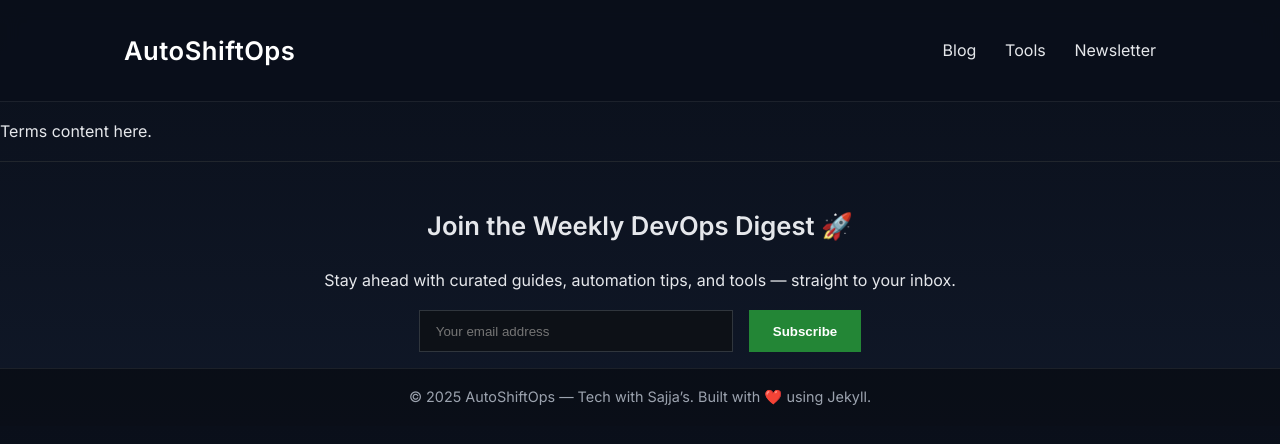
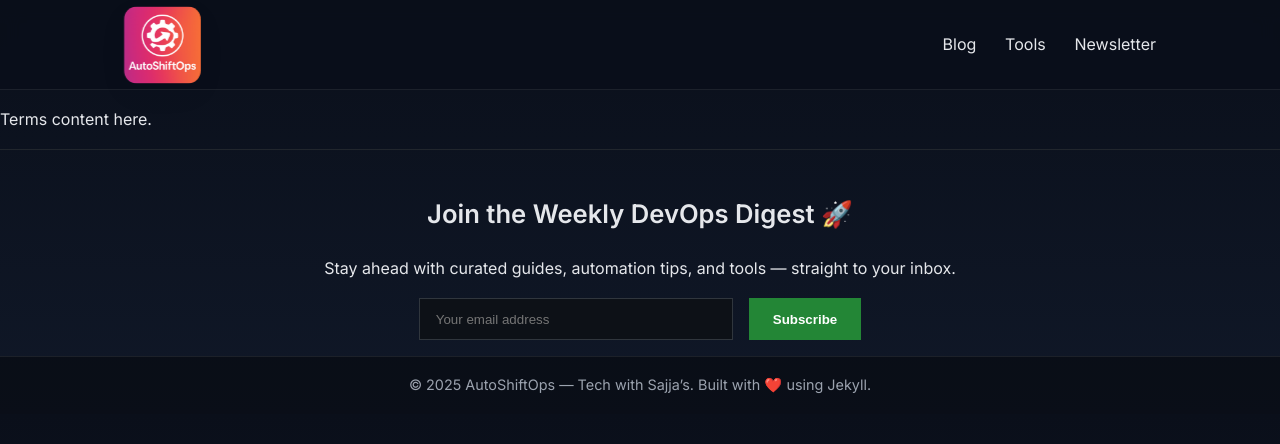
Before and after one commit to AutoShiftOps/autoshiftops.github.io, a Jekyll site: the page built from terms.md, in a window 1280 px wide. Shown: the top 444 px of the page. Built offline with Jekyll 4.4.1, drawn with Linux system fonts in a browser that asks for light colours.

Commit message:
final touch

```diff
--- a/_includes/header.html
+++ b/_includes/header.html
@@ -1,10 +1,17 @@
 <header class="site-header">
   <div class="container">
+    <!-- <div class="logo">
+      <a href="{{ '/' | relative_url }}">AutoShiftOps</a>
+    </div> -->
     <div class="logo">
-      <a href="{{ '/' | relative_url }}">AutoShiftOps</a>
+      <a href="{{ '/' | relative_url }}">
+        <img src="{{ '/assets/images/logo.png' | relative_url }}"
+            srcset="{{ '/assets/images/logo@2x.png' | relative_url }} 2x"
+            alt="AutoshiftOps" class="site-logo">
+      </a>
     </div>
     <nav class="site-nav">
-      <a href="{{ '/' | relative_url }}">Blog</a>
+      <a href="{{ '/blog' | relative_url }}">Blog</a>
       <a href="{{ '/tools' | relative_url }}">Tools</a>
       <a href="{{ '/newsletter' | relative_url }}">Newsletter</a>
     </nav>
--- a/assets/css/custom.css
+++ b/assets/css/custom.css
@@ -157,6 +157,8 @@
   display: flex;
   justify-content: space-between;
   align-items: center;
+  height: 70px;               /* fixed container height you want to keep */
+  overflow: visible;          /* allow logo to overflow if scaled */
 }
 
 .logo a {
@@ -165,6 +167,9 @@
   color: #ffffff;
   text-decoration: none;
   letter-spacing: 0.5px;
+  display: inline-block;
+  height: 48px;
+  line-height: 1;
 }
 
 .site-nav {
@@ -512,3 +517,58 @@
     bottom: 15px;
   }
 }
+
+/* Minimal: keep only the Latest Articles <h3> behavior; do not change card colors/layout */
+.post-list > h3,
+.post-list.container > h3 {
+  display: block !important;
+  width: 100% !important;
+  margin: 0 0 1rem !important;
+  font-size: 1.6rem;
+  line-height: 0.2;
+  text-align: left;
+  font-weight: 500;
+  color: var(--heading-color, inherit); /* preserves theme color if available */
+  /* span across grid parents or flex rows without altering layout */
+  grid-column: 1 / -1 !important;
+  flex-basis: 100% !important;
+  order: -1 !important;
+  background: transparent !important;
+}
+
+/* Logo: rounded corners with subtle shadow to blend into page */
+.site-header .site-logo {
+  display: block;
+  height: 70px;
+  width: auto;
+  object-fit: contain;
+  border-radius: 8px;               /* rounded corners */
+  background: transparent;
+  box-shadow: 0 6px 18px rgba(0,0,0,0.06); /* soft edge for blending */
+}
+
+/* keep header height/layout, scale logo visually (doesn't affect document flow) */
+.site-header .container {
+  height: 70px;               /* fixed container height you want to keep */
+  align-items: center;
+  overflow: visible;          /* allow logo to overflow if scaled */
+}
+
+/* keep a small intrinsic size so layout remains stable, then scale */
+.logo a { display: inline-block; height: 48px; line-height: 1; }
+.site-logo {
+  max-height: 48px;
+  width: auto;
+  display: block;
+  transform-origin: left center;
+  /* add a small downward offset before scaling to create top gap */
+  transform: translateY(4px) scale(1.6);
+  will-change: transform;
+  margin-top: 0;
+}
+/* responsive: reduce offset/scale on small screens */
+@media (max-width: 480px) {
+  .site-header .container { height: 5px; }
+  .logo a { height: 34px; }
+  .site-logo { max-height: 34px; transform: translateY(2px) scale(1.15); }
+}
```
Also changed, not shown: _layouts/home.html (+1 -14 lines), index.html (+1 -24 lines), assets/images/logo.png (added), assets/images/logo@2x.png (added), 2 other files.
